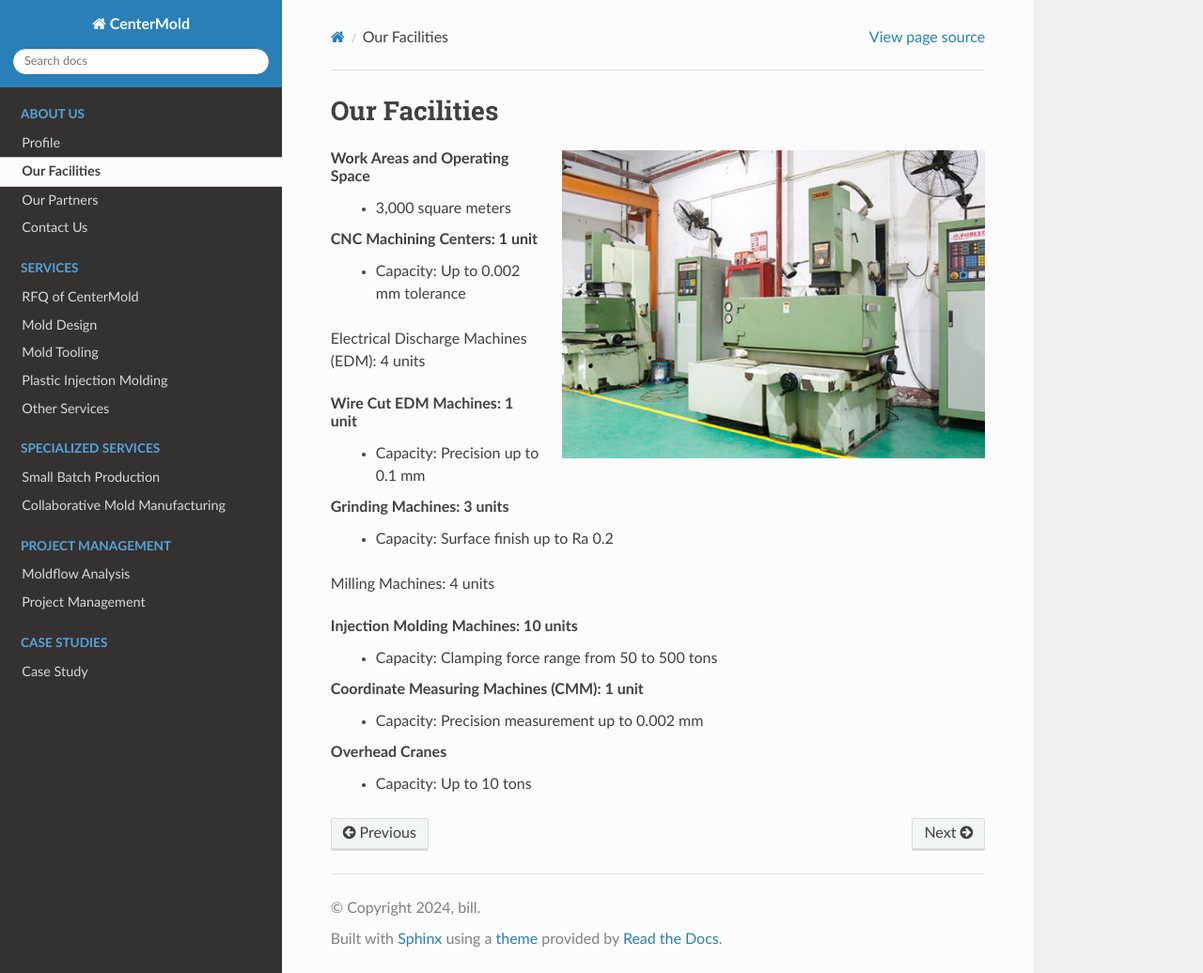
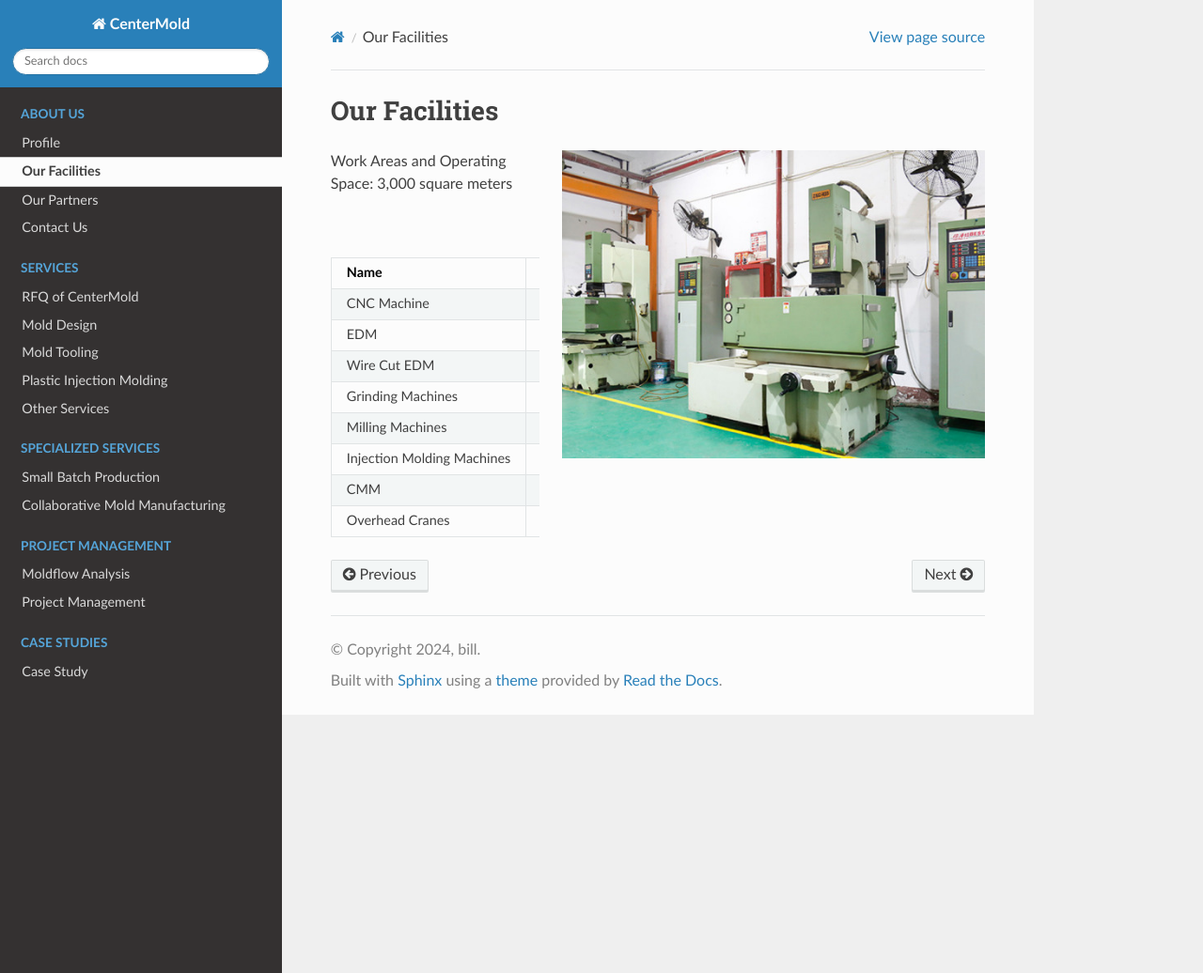
Before and after one commit to paultang/centermold, a Sphinx documentation site: the page built from source/Facility.rst, in a window 1280 px wide and 1036 px high. Shown: the whole window at 94% size. Built offline with Sphinx 7.4.7 and the Read the Docs theme 2.0.0, drawn with Linux system fonts in a browser that asks for light colours.

Commit message:
Update Facility.rst

```diff
--- a/source/Facility.rst
+++ b/source/Facility.rst
@@ -9,28 +9,38 @@
    :align: right
    :width: 450px
 
-Work Areas and Operating Space
-	•	3,000 square meters
-
-CNC Machining Centers: 1 unit
-	•	Capacity: Up to 0.002 mm tolerance
-
-Electrical Discharge Machines (EDM): 4 units
-
-Wire Cut EDM Machines: 1 unit
-	•	Capacity: Precision up to 0.1 mm
-
-Grinding Machines: 3 units
-	•	Capacity: Surface finish up to Ra 0.2
-
-Milling Machines: 4 units
-
-Injection Molding Machines: 10 units
-	•	Capacity: Clamping force range from 50 to 500 tons
+Work Areas and Operating Space: 3,000 square meters
 
 
-Coordinate Measuring Machines (CMM): 1 unit
-	•	Capacity: Precision measurement up to 0.002 mm
 
-Overhead Cranes
-	•	Capacity: Up to 10 tons
+.. list-table:: CenterMold Facilities
+   :widths: 30 20 50
+   :header-rows: 1
+
+   * - Name
+     - Amount
+     - Description
+   * - CNC Machine
+     - 4
+     - Up to 0.002 mm tolerance.
+   * - EDM
+     - 6
+     -
+   * - Wire Cut EDM
+     - A much longer item that spans two lines
+     - Precision up to 0.1 mm
+   * - Grinding Machines
+     - 3
+     - Surface finish up to Ra 0.2
+   * - Milling Machines
+     - 3
+     -
+   * - Injection Molding Machines
+     - 10
+     - 50-500  tons
+   * - CMM
+     - 1
+     - Precision measurement up to 0.002 mm
+   * - Overhead Cranes
+     -
+     - Up to 10 tons
```
